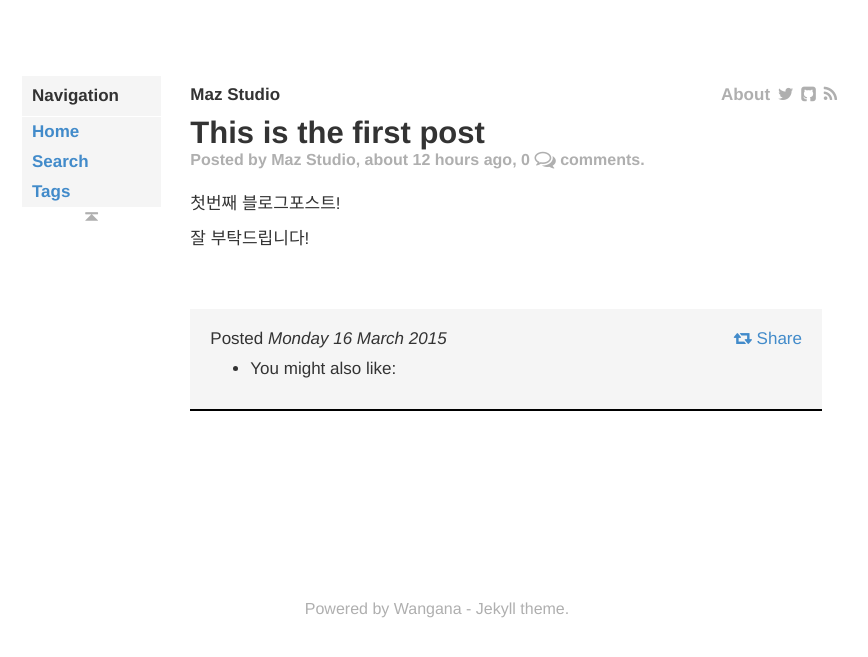
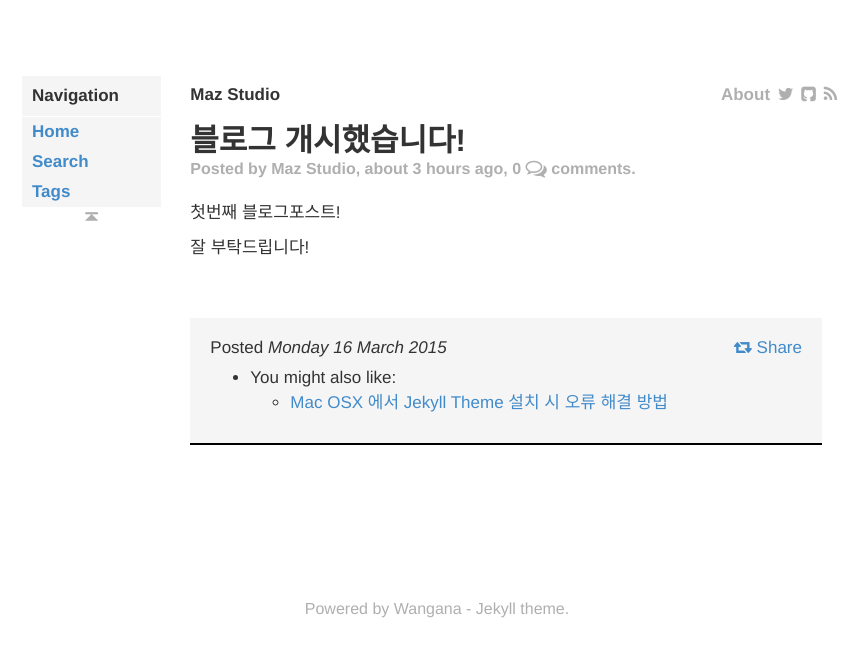
Before and after one commit to mazstudio/mazstudio.github.io, a Jekyll site: the page built from _posts/2015-03-16-the-first-post.markdown, in a window 1280 px wide. Shown: the top 657 px of the page, without its empty margins (203-1071 px from the left). Built offline with Jekyll 4.4.1, drawn with Linux system fonts in a browser that asks for light colours; some web fonts are replaced; Markdown is read by kramdown in place of the engine named in the settings; comment, search, counter and statistics services are not loaded.

Commit message:
update post

```diff
--- a/_posts/2015-03-16-the-first-post.markdown
+++ b/_posts/2015-03-16-the-first-post.markdown
@@ -1,7 +1,7 @@
 ---
 layout: post
-title:  "This is the first post"
-date:   2015-03-16
+title:  "블로그 개시했습니다!"
+date:   2015-03-16 15:00
 tags: none
 comments: true
 ---
```
Also changed, not shown: _posts/2015-03-16-mac_osx_에서_jekyll_theme_설치_시_오류_해결_방법.md (added, +26 -0 lines).
